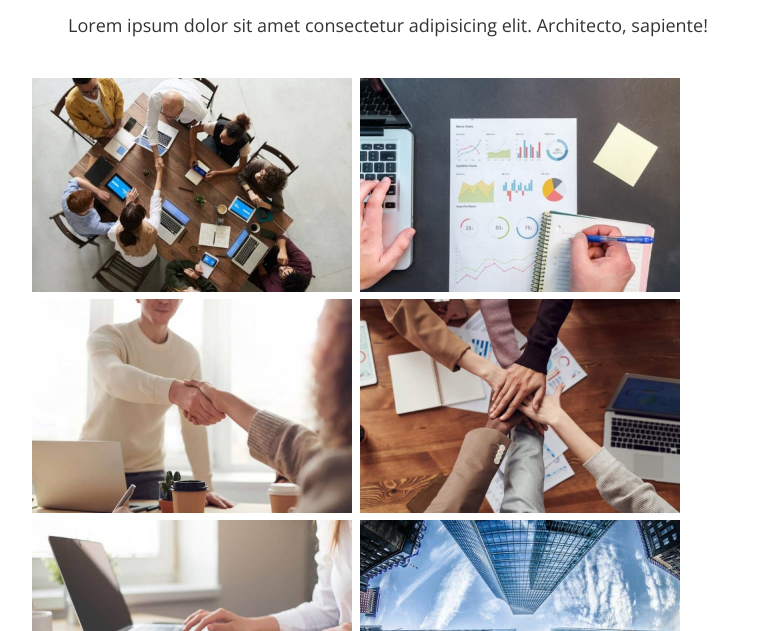
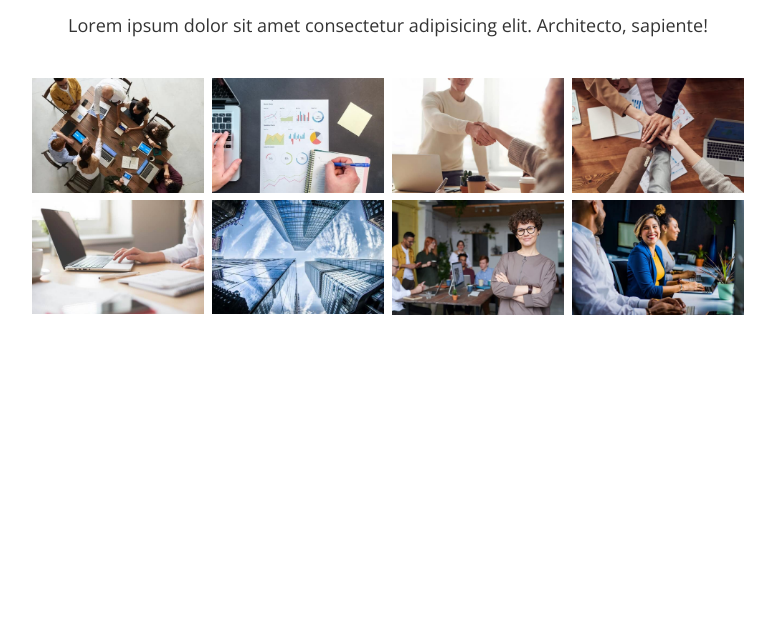
Before and after one commit to Rom-dev-tech/vite-simplelightbox-order, a website built with Vite: page src/index.html in a window 1280 px wide. Shown: the part 169-800 px from the top of the page, without its empty margins (252-1027 px from the left). Built offline with nearby package versions, Linux system fonts and the light colour scheme; a script that the page names is missing.

Commit message:
Update cases.css

```diff
--- a/src/css/layout/cases.css
+++ b/src/css/layout/cases.css
@@ -44,7 +44,59 @@
   flex-wrap: wrap;
 }
 
-.cases-item {
-  /* flex-basis: calc((100% - 16px) / 4); */
-  /* чомусь не працює (не зміг зрозуміти чому) - дає три картинки*/
+.order-1 {
+  order: 1;
 }
+.order-2 {
+  order: 3;
+}
+.order-3 {
+  order: 5;
+}
+.order-4 {
+  order: 7;
+}
+.order-5 {
+  order: 2;
+}
+.order-6 {
+  order: 4;
+}
+.order-7 {
+  order: 6;
+}
+.order-8 {
+  order: 8;
+}
+
+/* Tablet styles */
+@media screen and (min-width: 768px) {
+  .cases-item {
+    flex-basis: calc((100% - 24px) / 4);
+  }
+
+  .order-1 {
+    order: 1;
+  }
+  .order-2 {
+    order: 2;
+  }
+  .order-3 {
+    order: 3;
+  }
+  .order-4 {
+    order: 4;
+  }
+  .order-5 {
+    order: 5;
+  }
+  .order-6 {
+    order: 6;
+  }
+  .order-7 {
+    order: 7;
+  }
+  .order-8 {
+    order: 8;
+  }
+}
```
